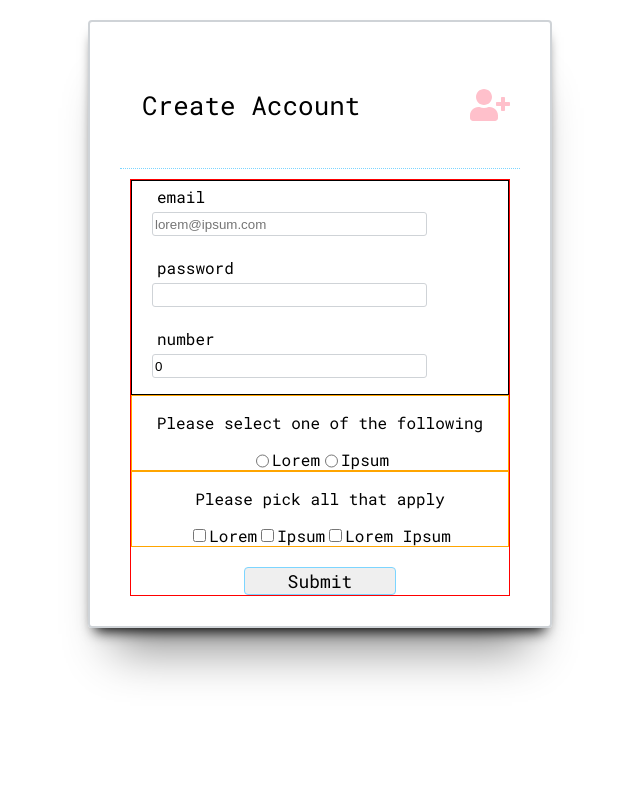
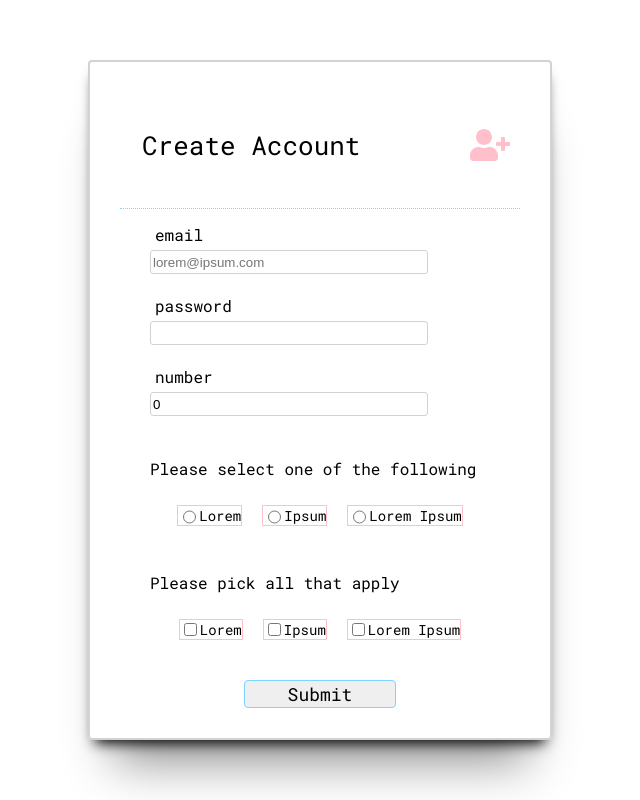
Before and after one commit to haggisbreakfast/Form-Assignment, a React (Create React App) app: page / in a window 1280 px wide. Shown: the whole page, without its empty margins (320-960 px from the left). Built offline with nearby package versions, Linux system fonts and the light colour scheme.

Commit message:
fixes checkbox and radio button alignment

```diff
--- a/src/App.js
+++ b/src/App.js
@@ -27,7 +27,7 @@ const PageContainer = styled.div`
 `;
 
 const FormContainer = styled.div`
-  margin: 20px;
+  margin: 60px;
   display: flex;
   flex-direction: column;
   border: 2px solid #cfd3d7;
@@ -37,6 +37,7 @@ const FormContainer = styled.div`
   min-width: 400px;
   /* height: 400px; */
   justify-content: space-between;
+
   padding: 20px 30px 20px 30px;
 `;
 
@@ -61,8 +62,6 @@ const StyledForm = styled(Form)`
   flex-direction: column;
   margin: 10px;
   justify-content: space-between;
-  /* height: 600px; */
-  border: 1px solid red;
 `;
 const FieldContainer = styled.div`
   display: flex;
@@ -81,7 +80,6 @@ const FieldLabel = styled.label`
 const Fields = styled.div`
   display: flex;
   flex-direction: column;
-  border: 1px solid black;
 
   /* padding: 40px 0px; */
 `;
--- a/src/CheckboxButtons.js
+++ b/src/CheckboxButtons.js
@@ -4,9 +4,9 @@ import styled from 'styled-components';
 export const CheckboxContainer = styled.div`
   display: flex;
   flex-direction: column;
-  justify-content: space-between;
-  border: 1px solid orange;
+  align-items: flex-start;
   height: 25%;
+  padding: 10px 20px;
 `;
 
 export const SelectHeader = styled.p``;
@@ -14,8 +14,15 @@ export const SelectHeader = styled.p``;
 export const ChoicesContainer = styled.div`
   display: flex;
   flex-direction: row;
+  font-size: 14px;
+  width: 100%;
   justify-content: center;
-  align-items: space-between;
+`;
+
+export const Choice = styled.div`
+  display: flex;
+  border: 1px solid pink;
+  margin: 10px;
 `;
 
 class CheckboxButtons extends React.Component {
@@ -29,14 +36,16 @@ class CheckboxButtons extends React.Component {
         <CheckboxContainer>
           <SelectHeader>Please pick all that apply</SelectHeader>
           <ChoicesContainer>
-            <input type="checkbox" value="lorem" name="lorem ipsum" /> Lorem
-            <input type="checkbox" value="ipsum" name="lorem ipsum" /> Ipsum
-            <input
-              type="checkbox"
-              value="lorem ipsum"
-              name="lorem ipsum"
-            />{' '}
-            Lorem Ipsum
+            <Choice>
+              <input type="checkbox" value="lorem" name="lorem ipsum" /> Lorem
+            </Choice>
+            <Choice>
+              <input type="checkbox" value="ipsum" name="lorem ipsum" /> Ipsum
+            </Choice>
+            <Choice>
+              <input type="checkbox" value="lorem ipsum" name="lorem ipsum" />{' '}
+              Lorem Ipsum
+            </Choice>
           </ChoicesContainer>
         </CheckboxContainer>
       </div>
--- a/src/RadioButtons.js
+++ b/src/RadioButtons.js
@@ -3,6 +3,7 @@ import {
   SelectHeader,
   ChoicesContainer,
   CheckboxContainer,
+  Choice,
 } from './CheckboxButtons';
 
 class RadioButtons extends React.Component {
@@ -16,8 +17,16 @@ class RadioButtons extends React.Component {
         <CheckboxContainer>
           <SelectHeader>Please select one of the following</SelectHeader>
           <ChoicesContainer>
-            <input type="radio" value="lorem" name="lorem ipsum" /> Lorem
-            <input type="radio" value="ipsum" name="lorem ipsum" /> Ipsum
+            <Choice>
+              <input type="radio" value="lorem" name="lorem ipsum" /> Lorem
+            </Choice>
+            <Choice>
+              <input type="radio" value="ipsum" name="lorem ipsum" /> Ipsum
+            </Choice>
+            <Choice>
+              <input type="radio" value="lorem ipsum" name="lorem ipsum" />{' '}
+              Lorem Ipsum
+            </Choice>
           </ChoicesContainer>
         </CheckboxContainer>
       </div>
```
